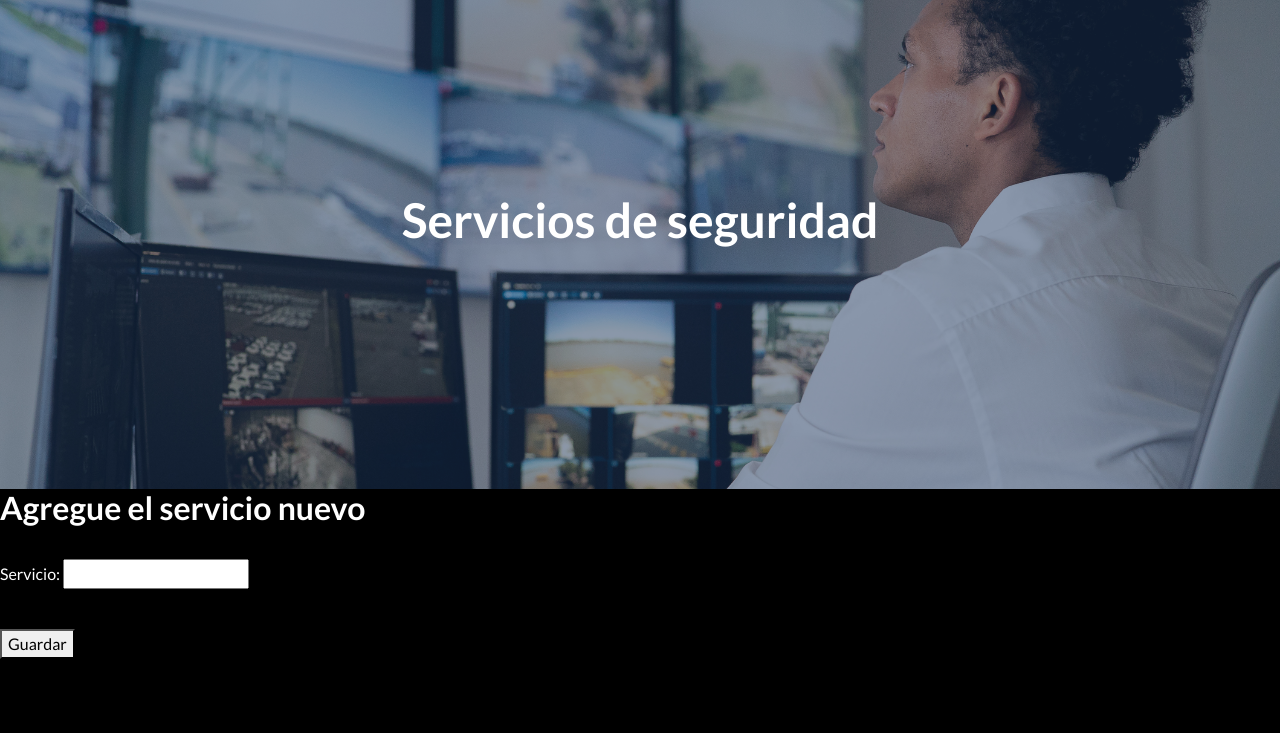
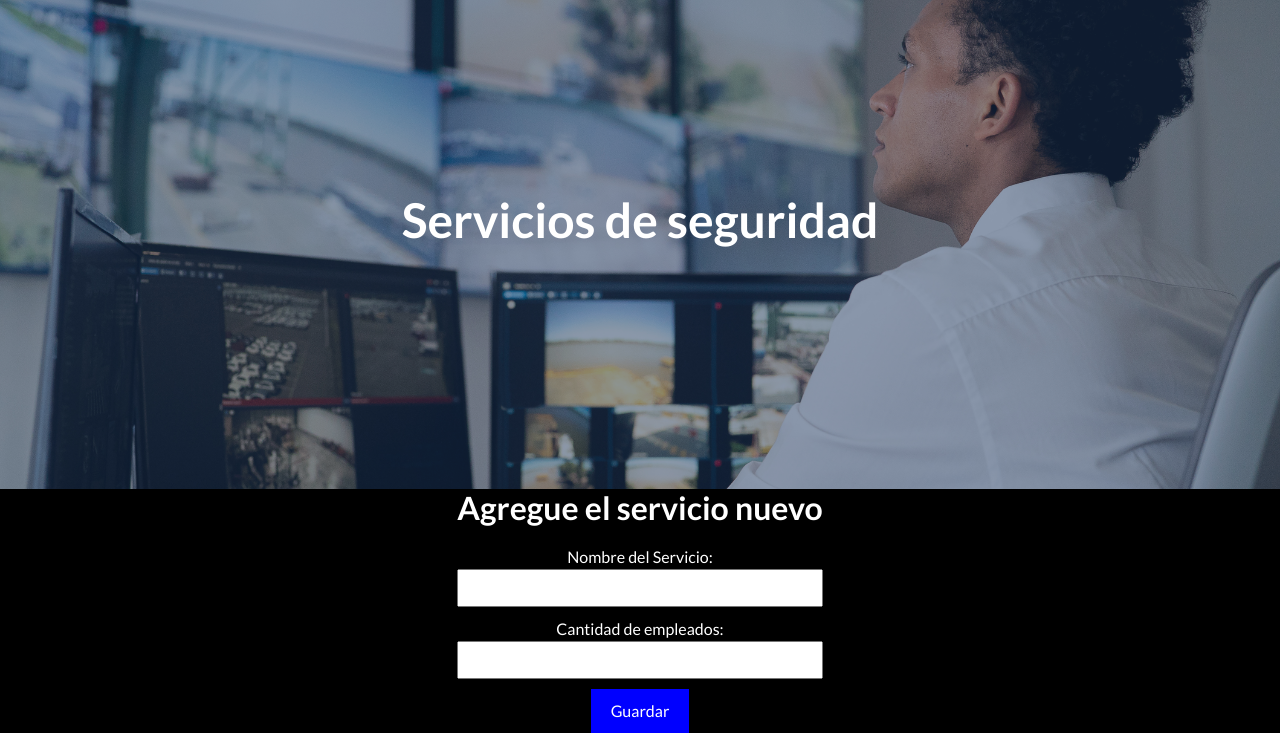
Before and after one commit to Melanydaian/tercer_preentrega_amarillo, a Django app: page /App1/ServForm/ in a window 1280 px wide. Shown: the part 67-800 px from the top of the page. Run offline with Django 4.2, Linux system fonts and the light colour scheme; some libraries are stand-ins or nearby versions.

Commit message:
dejandolo mas prolijo

```diff
--- a/App1/forms.py
+++ b/App1/forms.py
@@ -15,3 +15,4 @@ class EmpleadoFormulario(forms.Form):
 
 class ServiciosFormulario(forms.Form):
     nombre_servicio = forms.CharField(max_length=40, label="Servicio")
+    cantidad_empleados = forms.IntegerField(label="Cantidad de empleados")
--- a/App1/templates/serviciosForm.html
+++ b/App1/templates/serviciosForm.html
@@ -1,16 +1,52 @@
 {% extends 'padre.html' %}
 
 {% block contenidoQueCambia %}
+<style>
+    .agregaservicios {
+        display: flex;
+        flex-direction: column;
+        align-items: center;
+        text-align: center;
+    }
+
+
+    button[type="submit"] {
+        background-color: blue;
+        color: white;
+        padding: 10px 20px;
+        border: none;
+        cursor: pointer;
+        margin-top: 10px;
+    }
+
+
+    form {
+        display: flex;
+        flex-direction: column;
+        align-items: center;
+    }
+
+    label {
+        margin-top: 10px;
+    }
+
+    input[type="text"],
+    input[type="number"],
+    input[type="text"] {
+        width: 100%;
+        padding: 5px;
+    }
+</style>
 
 <form action="{% url 'ServForm' %}" method="post">
     {% csrf_token %}
     <div class="agregaservicios">
         <h2>Agregue el servicio nuevo</h2>
-            <br>
-            {{ serv_Form.as_p }}
-            <br>
+        <label for="nombre">Nombre del Servicio:</label>
+        <input type="text" id="nombre" name="nombre_servicio" required>
+        <label for="cantidad_empleados">Cantidad de empleados:</label>
+        <input type="number" id="cantidad_empleados" name="cantidad_empleados" required>
         <button type="submit">Guardar</button>
     </div>
 </form>
-
 {% endblock contenidoQueCambia %}
--- a/App1/views.py
+++ b/App1/views.py
@@ -50,8 +50,8 @@ def ServForm(request):
             return render(request, "inicio.html")
     else:
         serv_form = ServiciosFormulario()
-        return render(request, "serviciosForm.html", {"serv_Form": serv_form})
 
+    return render(request, "serviciosForm.html", {"serv_Form": serv_form})
 
 def buscarEmpleados(request):
     nombre = request.GET.get('buscar_nombre', '')
```
Also changed, not shown: db.sqlite3. Lines whose indentation alone changed are shown as unchanged.
